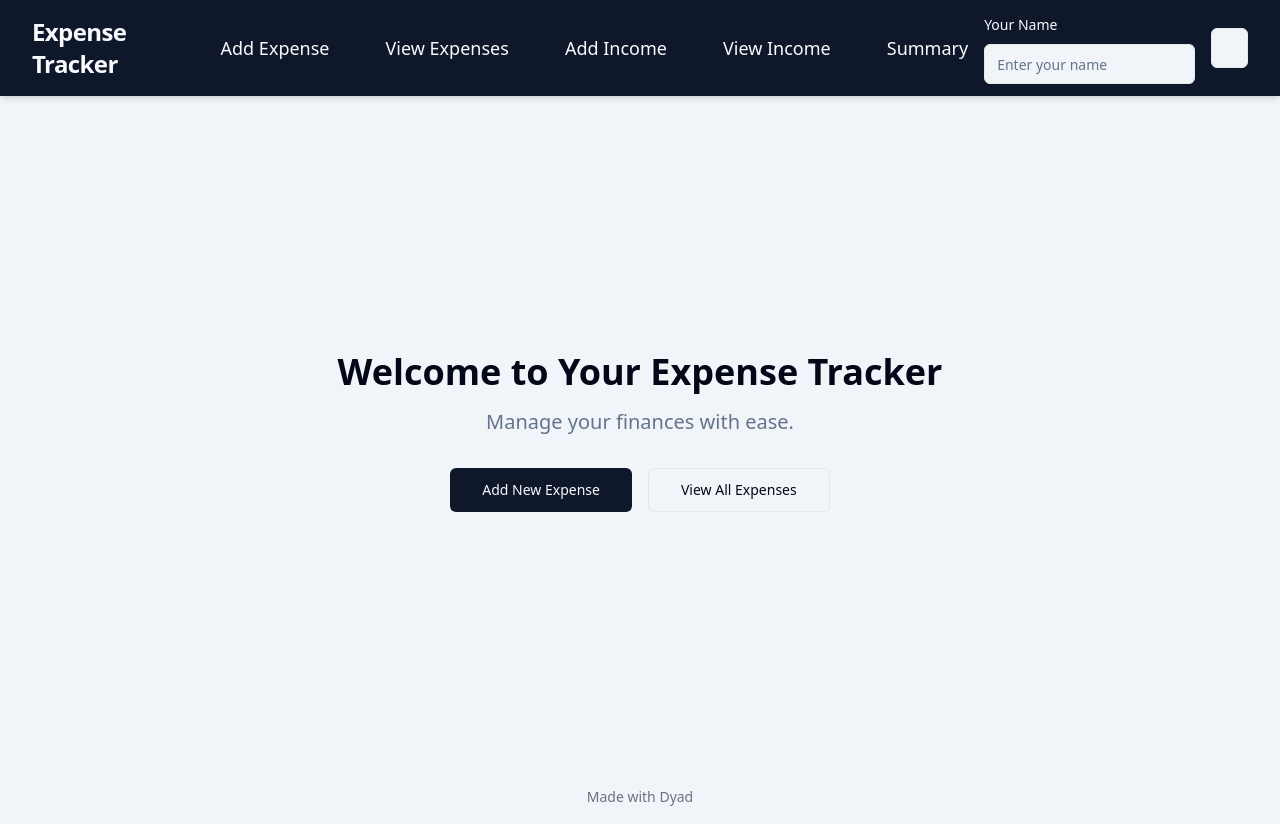
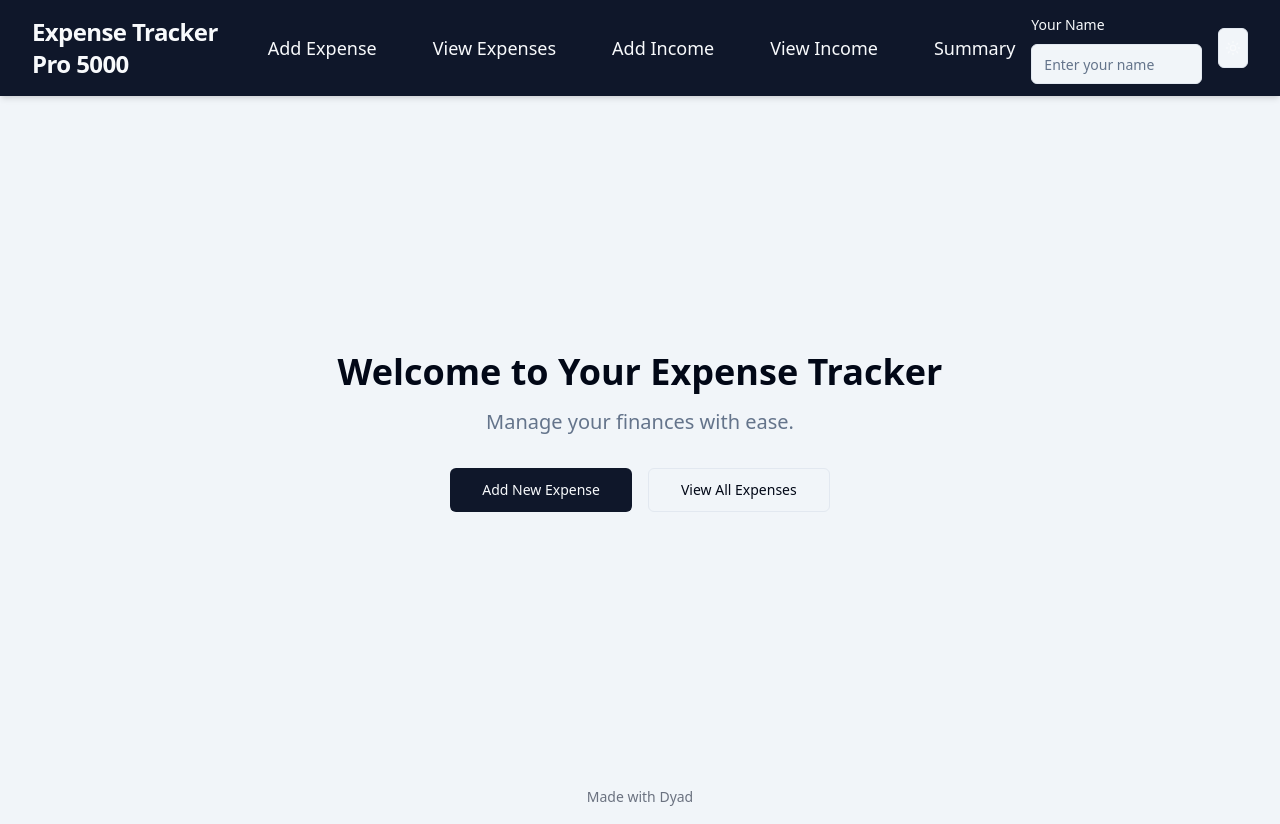
Before and after one commit to milesmoss793/vibrant-eagle-snore, a React (Vite) app: page / in a window 1280 px wide. Built offline with nearby package versions, Linux system fonts and the light colour scheme.

Commit message:
[dyad] Updated app name to Expense Tracker Pro 5000 - wrote 1 file(s)

```diff
--- a/src/components/layout/MainLayout.tsx
+++ b/src/components/layout/MainLayout.tsx
@@ -28,7 +28,7 @@ const MainLayout: React.FC = () => {
               </span>
             </Button>
             <Link to="/" className="text-2xl font-bold tracking-tight">
-              Expense Tracker
+              Expense Tracker Pro 5000
             </Link>
           </div>
           {/* Horizontal navigation for larger screens */}
```
